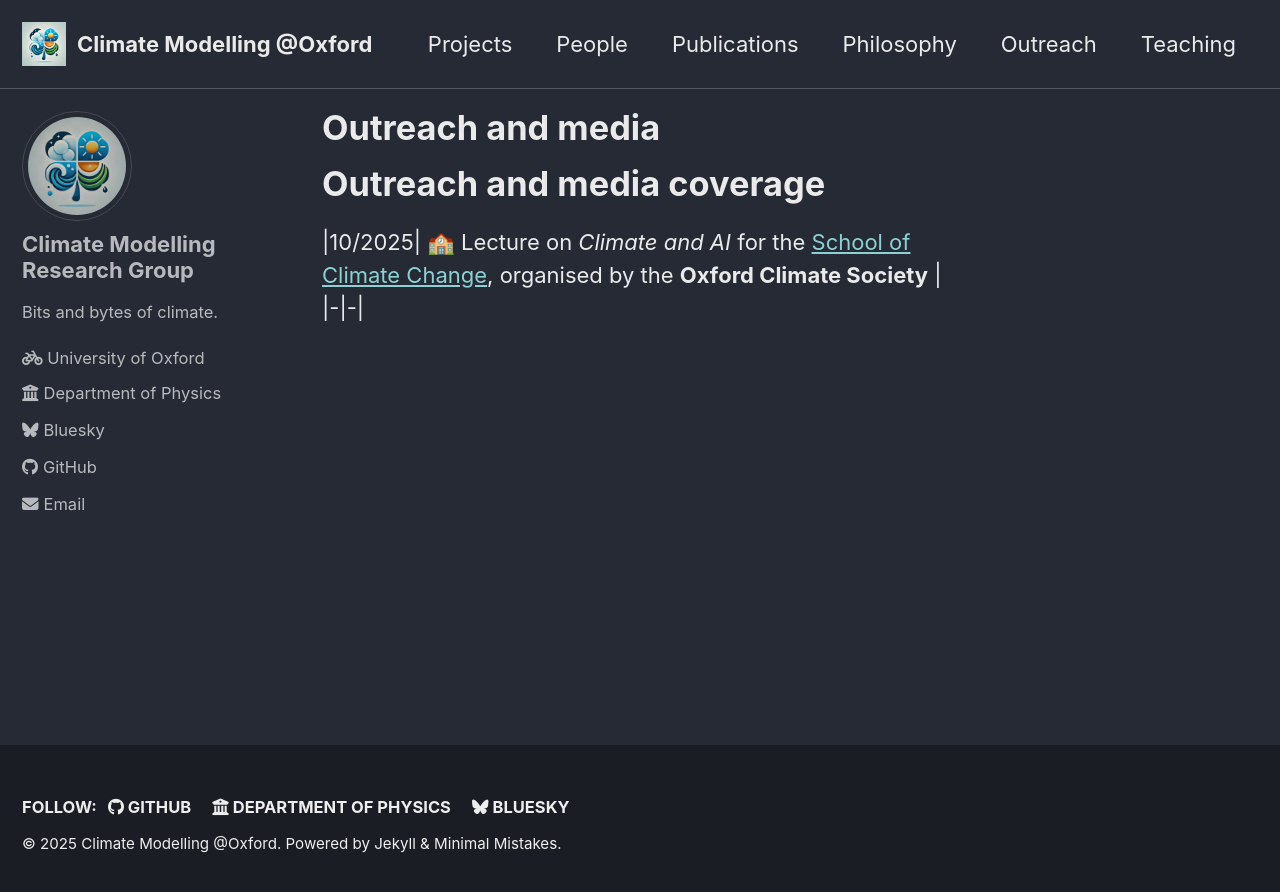
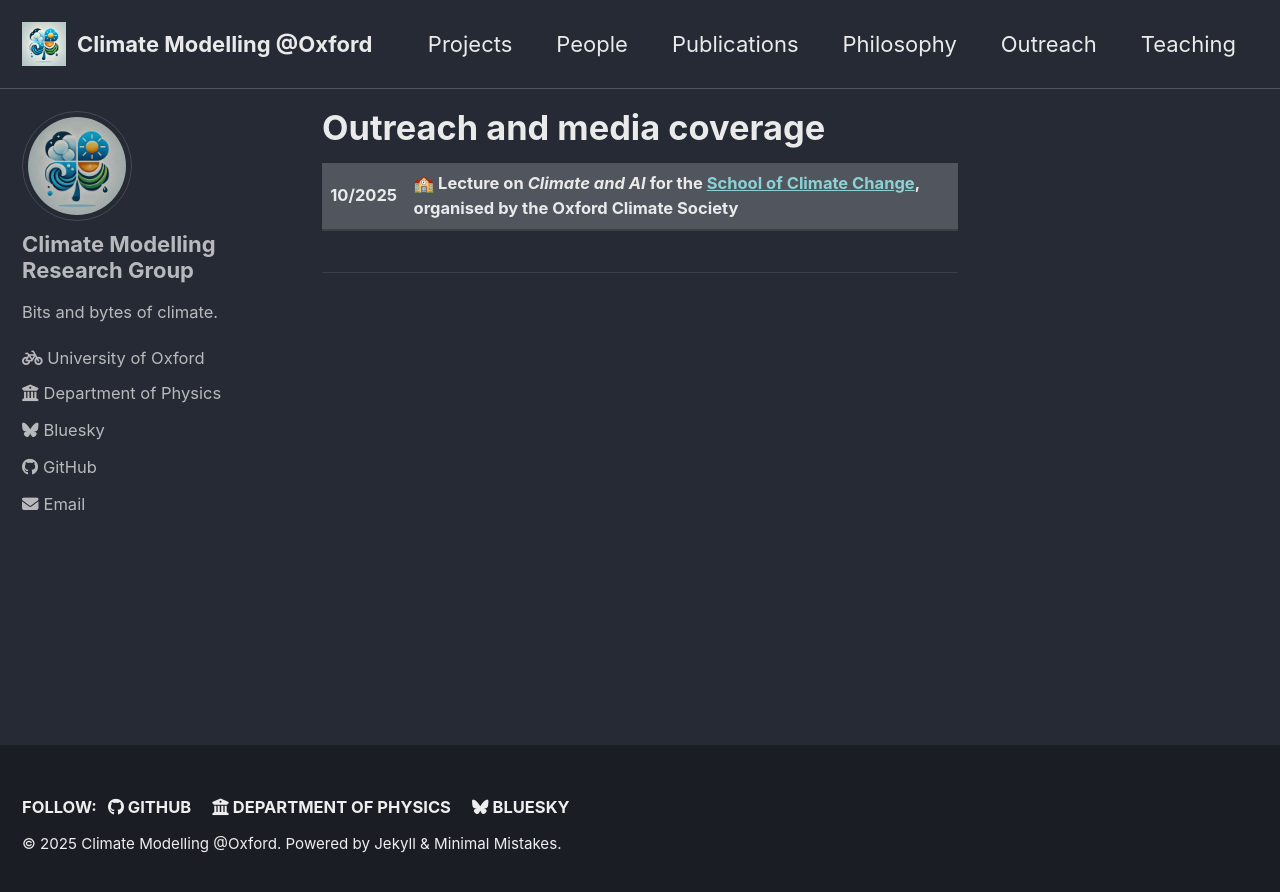
Before and after one commit to climate-modelling/climate-modelling.github.io, a Jekyll site: the page built from _pages/outreach.md, in a window 1280 px wide. Shown: the top 892 px of the page. Built offline with Jekyll 4.4.1, drawn with Linux system fonts in a browser that asks for light colours; cached includes are drawn as plain includes.

Commit message:
Update title in outreach.md for clarity

```diff
--- a/_pages/outreach.md
+++ b/_pages/outreach.md
@@ -1,11 +1,10 @@
 ---
 permalink: /outreach/
-title: "Outreach and media"
+title: "Outreach and media coverage"
 layout: archive
 author_profile: true
 ---
 
-# Outreach and media coverage
-
 |10/2025| 🏫 Lecture on _Climate and AI_ for the [School of Climate Change](https://oxfordclimatesociety.com/school-of-climate-change), organised by the __Oxford Climate Society__ |
 |-|-|
+| | |
```
